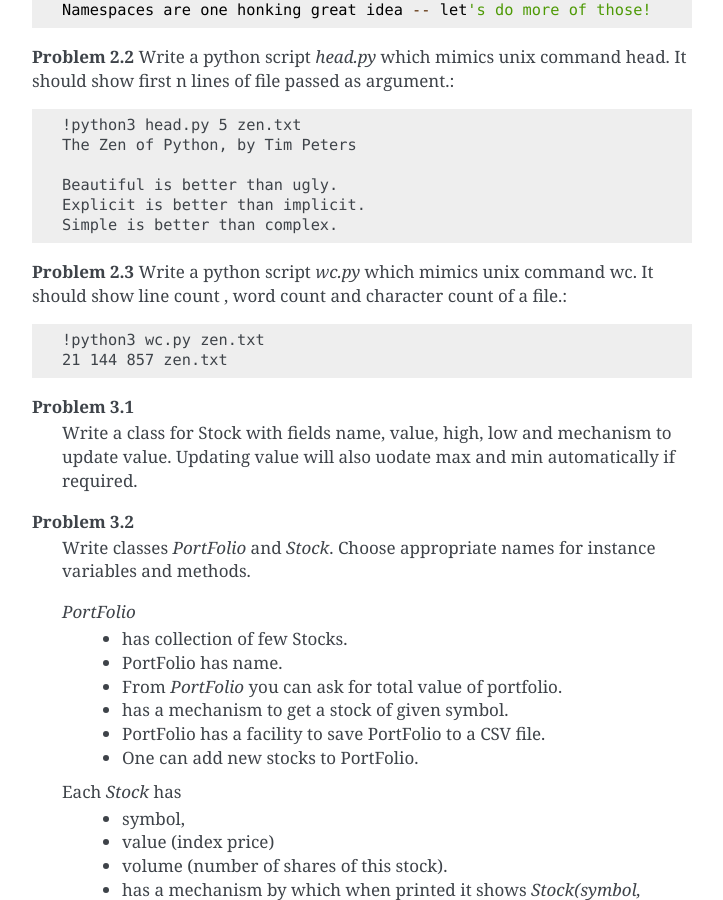
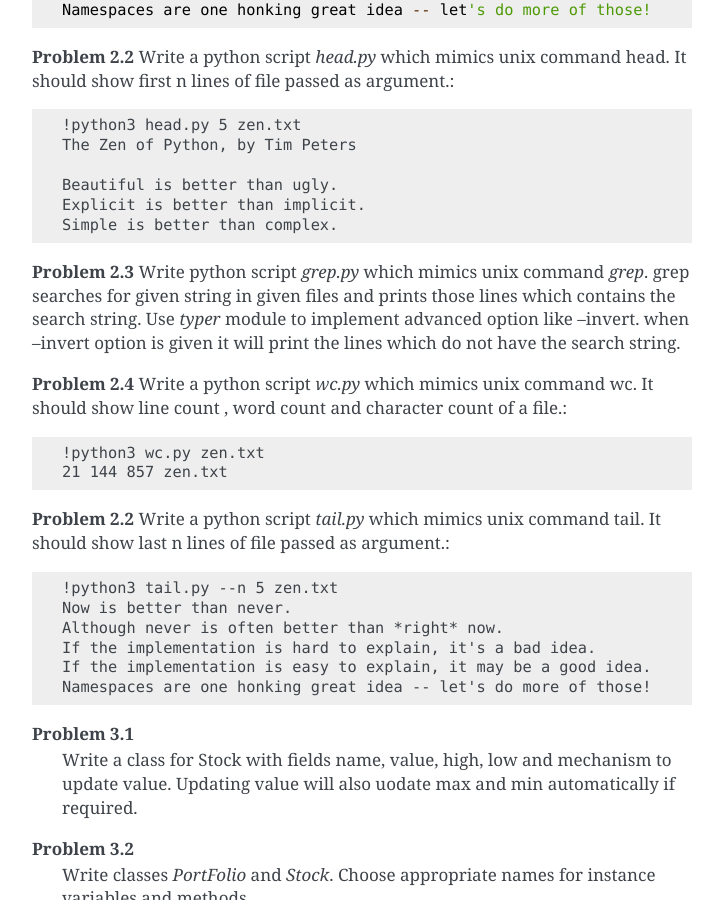
Before and after one commit to vikipedia/python-trainings, a Sphinx documentation site: the page built from online_course/source/module2/problems.rst, in a window 1280 px wide and 900 px high, scrolled down 3454 px. Shown: the whole window, without its empty margins (388-1111 px from the left). Built offline with Sphinx 7.4.7, drawn with Linux system fonts in a browser that asks for light colours; some of the changed text lies outside the part shown.

```diff
--- a/online_course/source/module2/problems.rst
+++ b/online_course/source/module2/problems.rst
@@ -174,12 +174,29 @@ first n lines of file passed as argument.::
   Simple is better than complex.
 
 **Problem 2.3**
+Write python script `grep.py` which mimics unix command `grep`. grep searches
+for given string in given files and prints those lines which contains the search
+string. Use `typer` module to implement advanced option like
+--invert. when --invert option is given it will print the lines which do not
+have the search string.
+
+**Problem 2.4**
 Write a python script `wc.py` which mimics unix command wc. It should show line
 count , word count and character count of a file.::
 
   !python3 wc.py zen.txt
   21 144 857 zen.txt
 
+**Problem 2.2**
+Write a python script `tail.py` which mimics unix command tail. It should show
+last n lines of file passed as argument.::
+
+  !python3 tail.py --n 5 zen.txt
+  Now is better than never.
+  Although never is often better than *right* now.
+  If the implementation is hard to explain, it's a bad idea.
+  If the implementation is easy to explain, it may be a good idea.
+  Namespaces are one honking great idea -- let's do more of those!
 
 **Problem 3.1**
   Write a class for Stock with fields name, value, high, low and mechanism to
@@ -260,3 +277,38 @@ Solutions
   def COUNTIFS(conditionlist, cond):
       func, value = cond_and_value(cond)
       return sum([1 for x in conditionlist if func(x, value)])
+
+**Solution 1.10**::
+
+  def factors(n):
+      return [i for i in range(1, n+1) if n%i==0]
+
+  def is_prime(p):
+      return len(factors(p))==2
+
+  def primes(n):
+      return [p for p in range(1, n+1) if is_prime(p)]
+
+
+**Solution 1.11**
+
+  def column(tabulardata, n):
+      """
+      return nth column
+      """
+      return [row[n] for row in tabulardata]
+
+  def transpose(tabulardata):
+      colcount = len(tabulardata[0])
+      return [column(tabulardata, c) for c in range(colcount)]
+
+  def reversed_col(data, c):
+      return list(reversed(column(data, c)))
+
+  def rotateclockwise(data):
+      colcount = len(data[0])
+      return [reversed_col(data, c) for c in range(colcount)]
+
+  def rotate_anticlock(data):
+    colcount = len(data[0])
+    return [column(data, c) for c in reversed(range(colcount))]
```
